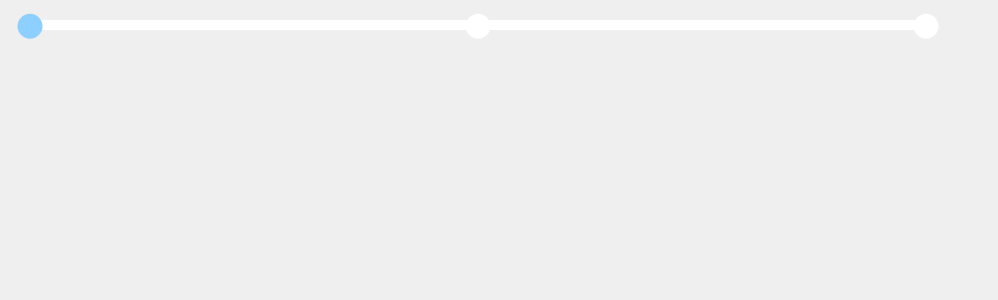
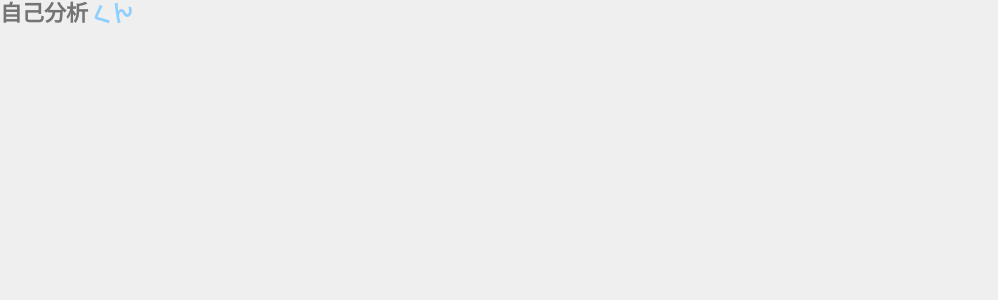
Before and after one commit to KojimaNaoyuki/self-analysis-tool, a React (Create React App) app: page / in a window 1280 px wide. Shown: the top 300 px of the page, without its empty margins (0-998 px from the left). Built offline with nearby package versions, Linux system fonts and the light colour scheme.

Commit message:
ロゴの開発完了

```diff
--- a/public/index.html
+++ b/public/index.html
@@ -9,6 +9,7 @@
       name="description"
       content="Web site created using create-react-app"
     />
+    <link rel="stylesheet" href="https://stackpath.bootstrapcdn.com/bootstrap/4.4.1/css/bootstrap.min.css" integrity="sha384-Vkoo8x4CGsO3+Hhxv8T/Q5PaXtkKtu6ug5TOeNV6gBiFeWPGFN9MuhOf23Q9Ifjh" crossorigin="anonymous">
     <link rel="apple-touch-icon" href="%PUBLIC_URL%/logo192.png" />
     <!--
       manifest.json provides metadata used when your web app is installed on a
--- a/src/App.js
+++ b/src/App.js
@@ -2,6 +2,7 @@ import './App.css';
 import styled from 'styled-components';
 
 import StatusBar from './component/presentational/atoms/StatusBar';
+import Logo from './component/presentational/atoms/Logo';
 
 const BaseBox = styled.div`
   width: 100vw;
@@ -12,7 +13,8 @@ const BaseBox = styled.div`
 function App() {
   return (
     <BaseBox>
-      <StatusBar step1Color="#8DCFFF" step2Color="#FFF" step3Color="#FFF"/>
+      {/* <StatusBar step1Color="#8DCFFF" step2Color="#FFF" step3Color="#FFF"/> */}
+      <Logo />
     </BaseBox>
   );
 }
--- /dev/null
+++ b/src/component/presentational/atoms/Logo.js
@@ -0,0 +1,36 @@
+import styled from 'styled-components';
+
+const LogoBox = styled.div``;
+const H1 = styled.h1`
+    margin: 0;
+    font-size: 22px;
+    font-weight: bold;
+    color: #747474;
+`;
+const Span1 = styled.span`
+    position: absolute;
+    top: 0px;
+    left: 90px;
+    font-size: 22px;
+    font-weight: bold;
+    color: #8DCFFF;
+    transform: rotate(-25deg);
+`;
+const Span2 = styled.span`
+    position: absolute;
+    top: -5px;
+    left: 110px;
+    font-size: 22px;
+    font-weight: bold;
+    color: #8DCFFF;
+    transform: rotate(-35deg);
+`;
+
+const Logo = () => {
+    return(
+        <LogoBox>
+            <H1>自己分析</H1><Span1>く</Span1><Span2>ん</Span2>
+        </LogoBox>
+    );
+}
+export default Logo;
```
